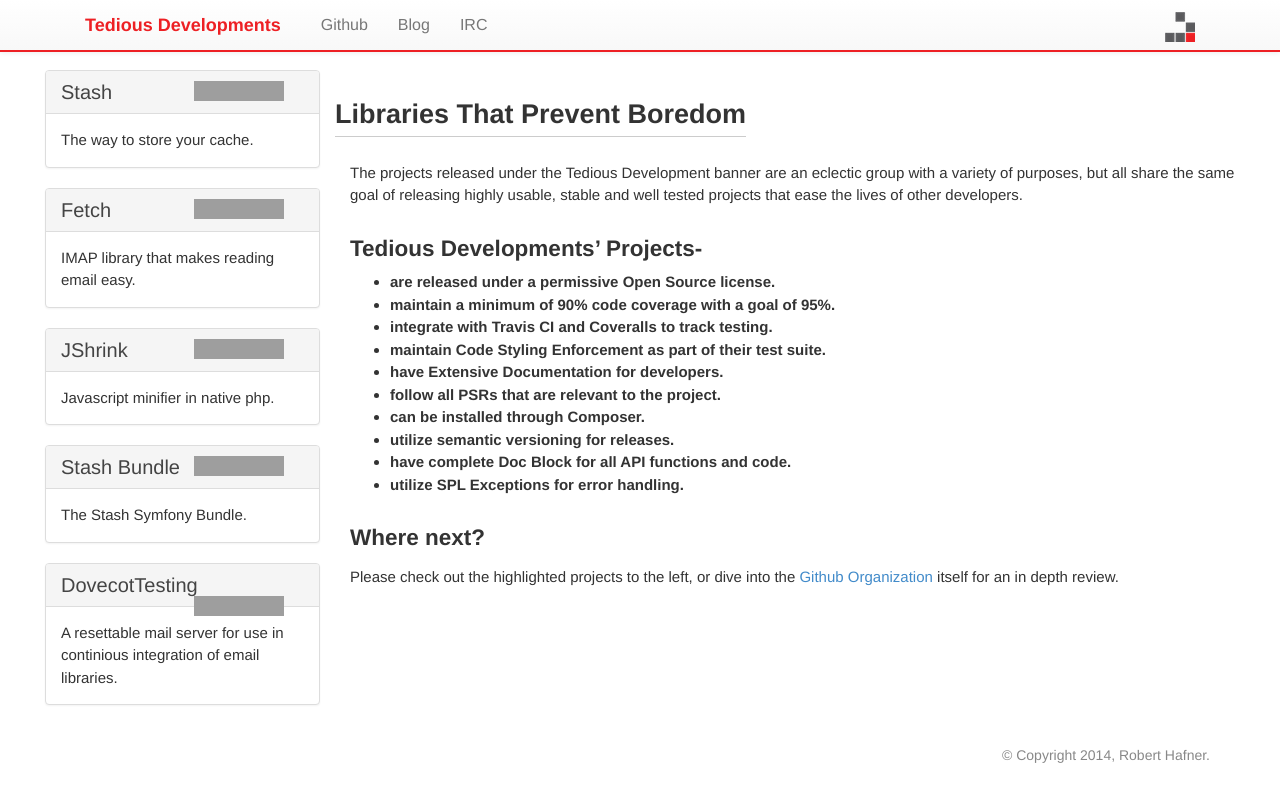
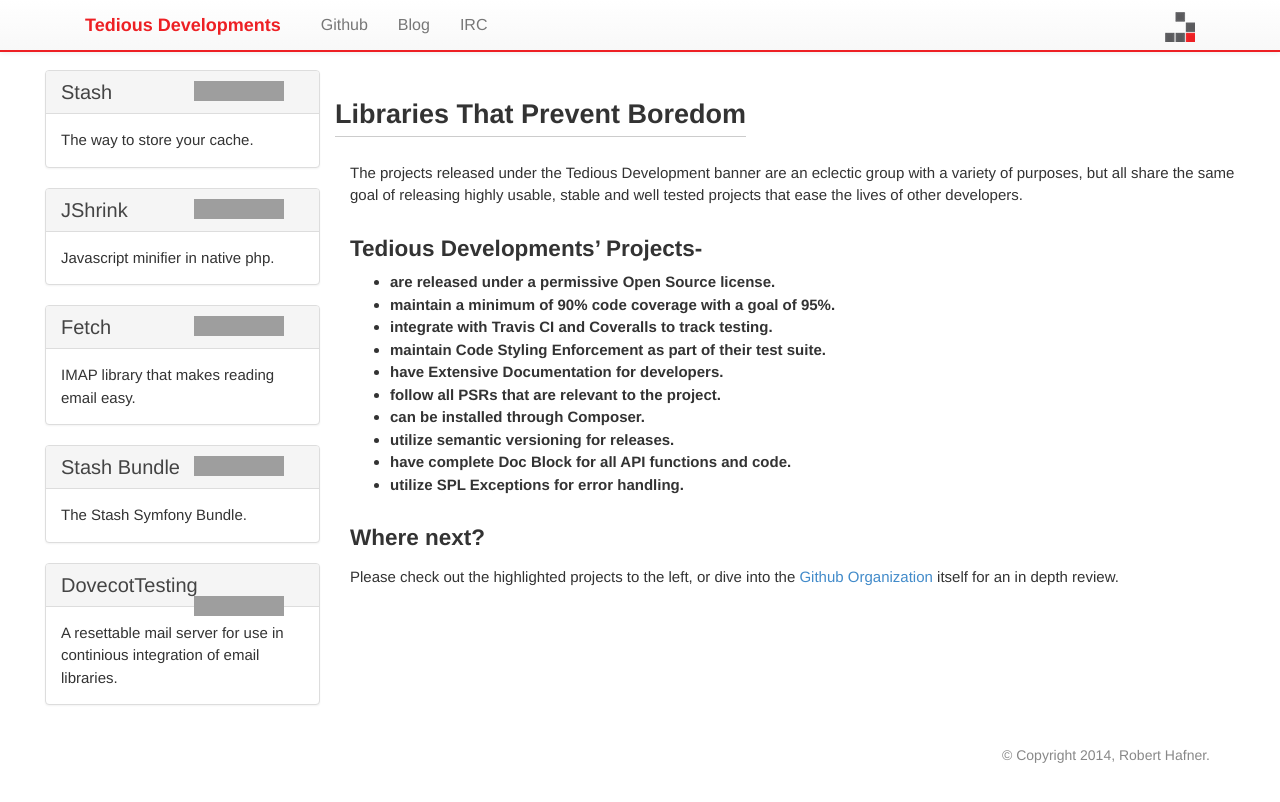
Before and after one commit to tedious/tedious.github.io, a Jekyll site: the page built from README.md, in a window 1280 px wide, cut to the strip 0-802 px from the top of the page. Built offline with Jekyll 4.4.1, drawn with Linux system fonts in a browser that asks for light colours; part of the change alters nothing that is shown; grey boxes are pictures that could not be loaded.

```diff
--- a/_data/projects.yml
+++ b/_data/projects.yml
@@ -4,17 +4,17 @@
   website: http://www.stashphp.com
   description: The way to store your cache.
 
+- name: JShrink
+  repo: JShrink
+  username: tedious
+  website: https://github.com/tedious/JShrink
+  description: Javascript minifier in native php.
+
 - name: Fetch
   repo: Fetch
   username: tedious
   website: https://github.com/tedious/fetch
   description: IMAP library that makes reading email easy.
-
-- name: JShrink
-  repo: JShrink
-  username: tedious
-  website: https://github.com/tedious/JShrink
-  description: Javascript minifier in native php.
 
 - name: Stash Bundle
   repo: TedivmStashBundle
```
